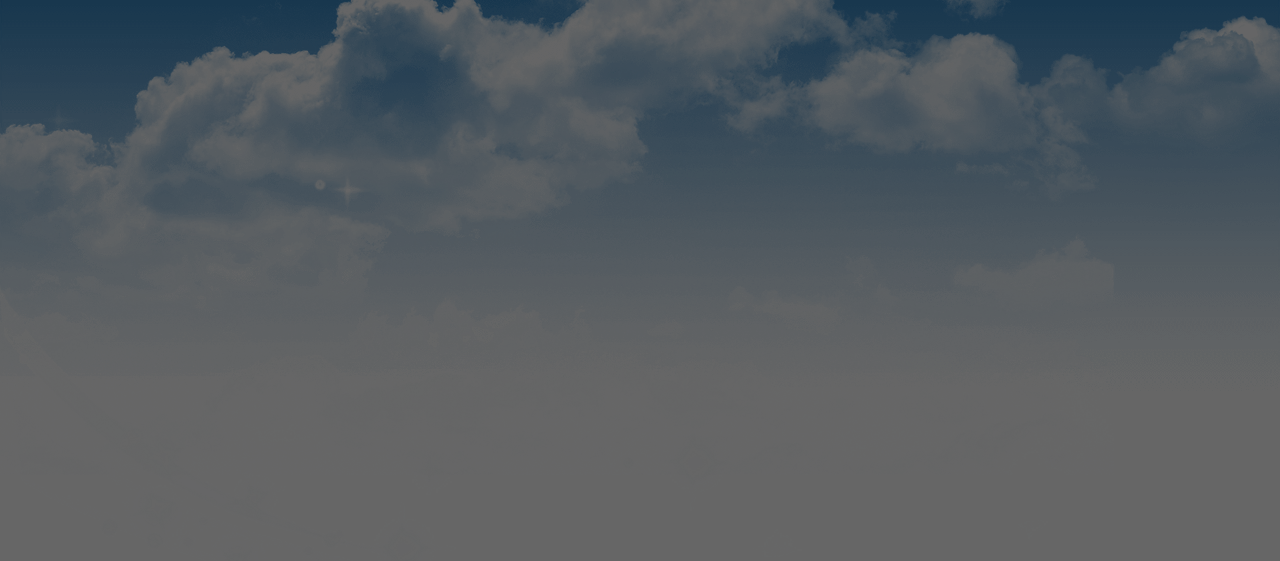
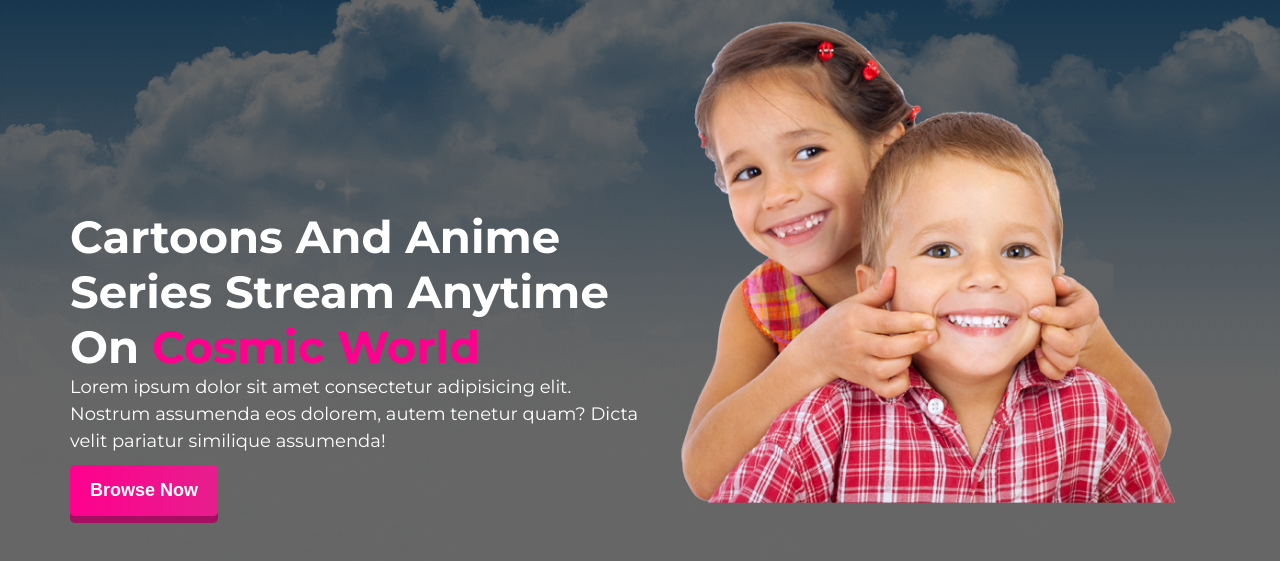
Before and after one commit to abunaserkayes0/Cosmic-world, a plain HTML site: page index.html in a window 1280 px wide. Shown: the part 73-634 px from the top of the page. Drawn offline with Linux system fonts and the light colour scheme.

Commit message:
update-banner

```diff
--- a/css/style.css
+++ b/css/style.css
@@ -1,45 +1,90 @@
 /* Google-fonts */
-@import url('https://fonts.googleapis.com/css2?family=Montserrat:wght@400;500;600;700&display=swap');
+@import url("https://fonts.googleapis.com/css2?family=Montserrat:wght@400;500;600;700&display=swap");
 
 /* Common-Utilities */
-*{
+* {
   margin: 0;
   padding: 0;
   box-sizing: border-box;
 }
-body{
-    font-family: 'Montserrat', sans-serif;
+body {
+  font-family: "Montserrat", sans-serif;
 }
-.container{
+.container {
   max-width: 1200px;
   margin: 0 auto;
   padding: 0 30px;
 }
+.primary-button {
+  color: white;
+  outline: 0;
+  border: 0;
+  font-size: 18px;
+  background: linear-gradient(90deg, #ff008e, #e71e8d);
+  padding: 15px 20px;
+  border-radius: 5px;
+  margin: 10px 0;
+  font-weight: bold;
+  box-shadow: 0 7px 0 #a50e61;
+  position: relative;
+  top: 0;
+}
+.primary-button:active {
+  top: 5px;
+  box-shadow: 0 5px 0 #a50e61;
+}
 /* navigation-Section */
-header{
-    background: url('../images/cloud.png');
-    height: 100vh;
+header {
+  background: url("../images/cloud.png");
   background-repeat: no-repeat;
   background-size: cover;
-    background-color: rgba(0, 0, 0,0.6);
-    background-blend-mode:overlay;
+  background-color: rgba(0, 0, 0, 0.6);
+  background-blend-mode: overlay;
 }
-nav{
+nav {
   height: 80px;
   display: flex;
   justify-content: space-between;
   align-items: center;
 }
-.navigation{
+.navigation {
   display: flex;
 }
-.navigation li{
+.navigation li {
   list-style: none;
-    margin-right:15px;
+  margin-right: 15px;
 }
-.navigation li a{
+.navigation li a {
   text-decoration: none;
   font-weight: bold;
   color: white;
-    padding:15px;
+  padding: 15px;
 }
+
+/* banner-section */
+.highlight-text {
+  color: #ff008e;
+}
+.banner {
+  height: calc(100vh - 80px);
+  display: grid;
+  grid-template-columns: repeat(2, 1fr);
+}
+.banner-left {
+  display: flex;
+  flex-direction: column;
+  justify-content: center;
+  align-items: flex-start;
+}
+.banner-left h1 {
+  color: white;
+  font-size: 45px;
+}
+.banner-left p {
+  font-size: 18px;
+  color: white;
+  line-height: 1.5;
+}
+.banner-right img {
+  width: 100%;
+}
--- a/index.html
+++ b/index.html
@@ -1,17 +1,17 @@
 <!DOCTYPE html>
 <html lang="en">
   <head>
-    <meta charset="UTF-8">
-    <meta http-equiv="X-UA-Compatible" content="IE=edge">
-    <meta name="viewport" content="width=device-width, initial-scale=1.0">
-    <link rel="stylesheet" href="css/style.css">
+    <meta charset="UTF-8" />
+    <meta http-equiv="X-UA-Compatible" content="IE=edge" />
+    <meta name="viewport" content="width=device-width, initial-scale=1.0" />
+    <link rel="stylesheet" href="css/style.css" />
     <title>Cosmic world</title>
   </head>
   <body>
     <header>
       <nav class="container">
         <div class="logo">
-                <img src="images/logo.png" alt="">
+          <img src="images/logo.png" alt="" />
         </div>
         <ul class="navigation">
           <li><a href="#">Home</a></li>
@@ -21,6 +21,25 @@
           <li><a href="#">Contact</a></li>
         </ul>
       </nav>
+      <section class="container">
+        <div class="banner">
+          <div class="banner-left">
+            <h1>
+              Cartoons And Anime Series Stream Anytime On
+              <span class="highlight-text"> Cosmic World</span>
+            </h1>
+            <p>
+              Lorem ipsum dolor sit amet consectetur adipisicing elit. Nostrum
+              assumenda eos dolorem, autem tenetur quam? Dicta velit pariatur
+              similique assumenda!
+            </p>
+            <button class="primary-button">Browse Now</button>
+          </div>
+          <div class="banner-right">
+            <img src="./images/banner.png" alt="" />
+          </div>
+        </div>
+      </section>
     </header>
   </body>
 </html>
```
Also changed, not shown: images/banner.png (renamed from images/about.png). Lines whose indentation alone changed are shown as unchanged.
